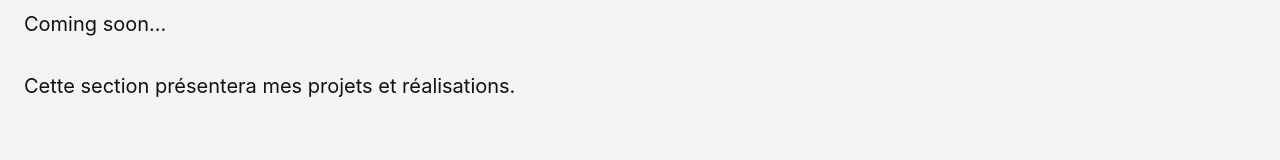
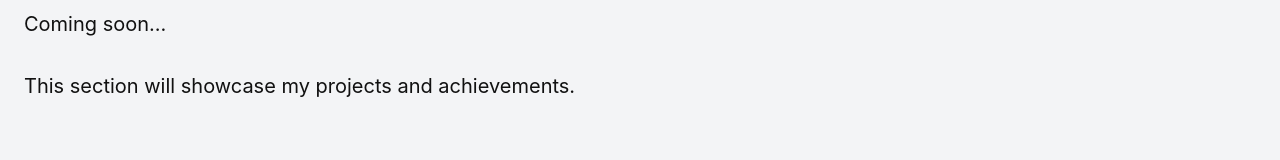
Before and after one commit to antoinedenovembre/antoinedenovembre.com, a plain HTML site: page work.html in a window 1280 px wide. Shown: the part 261-421 px from the top of the page. Drawn offline with Linux system fonts and the light colour scheme.

Commit message:
Fix temp message on work page

```diff
--- a/work.html
+++ b/work.html
@@ -24,7 +24,7 @@
             <h1 data-translate="nav.work">TRAVAUX</h1>
             <div class="content-body">
                 <p>Coming soon...</p>
-                <p>Cette section présentera mes projets et réalisations.</p>
+                <p>This section will showcase my projects and achievements.</p>
             </div>
         </section>
     </main>
```
